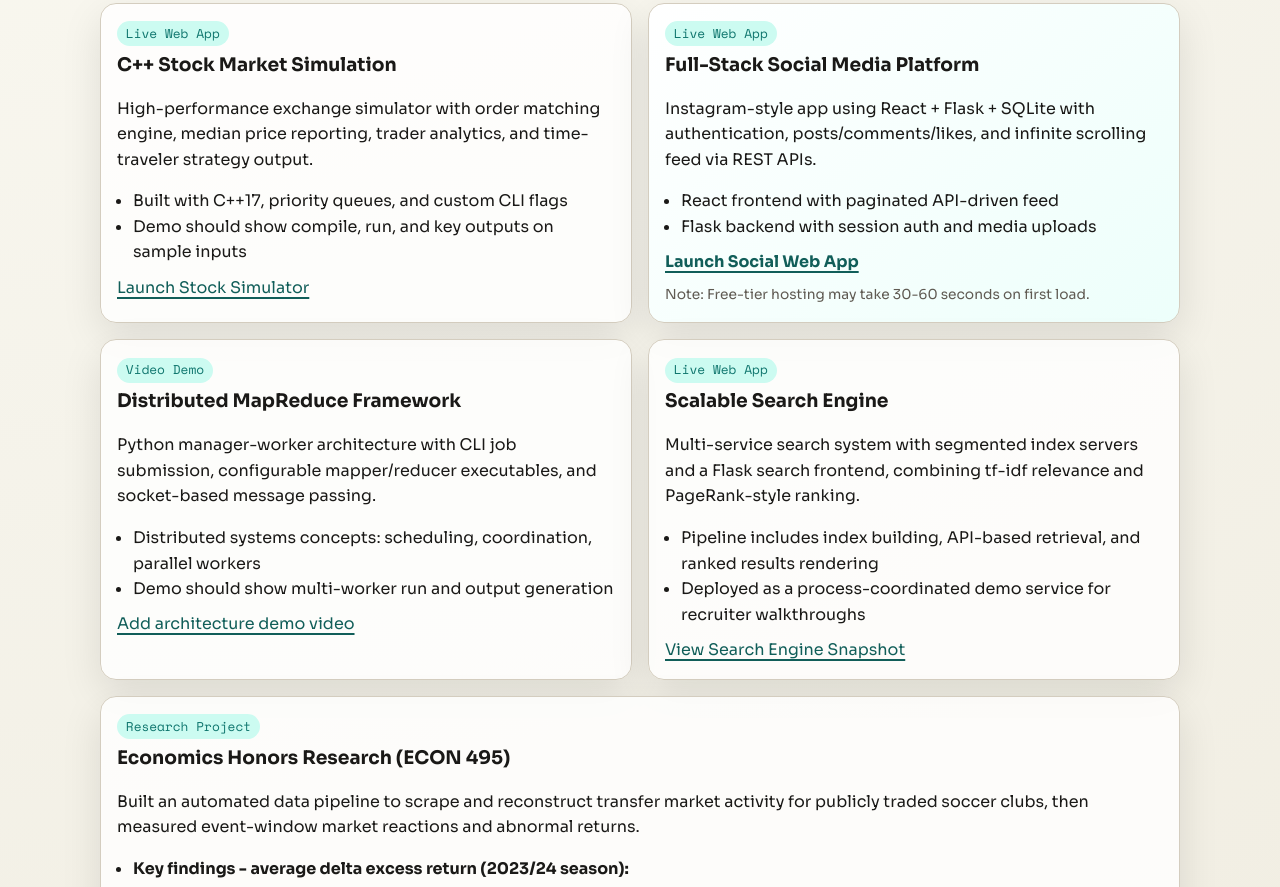
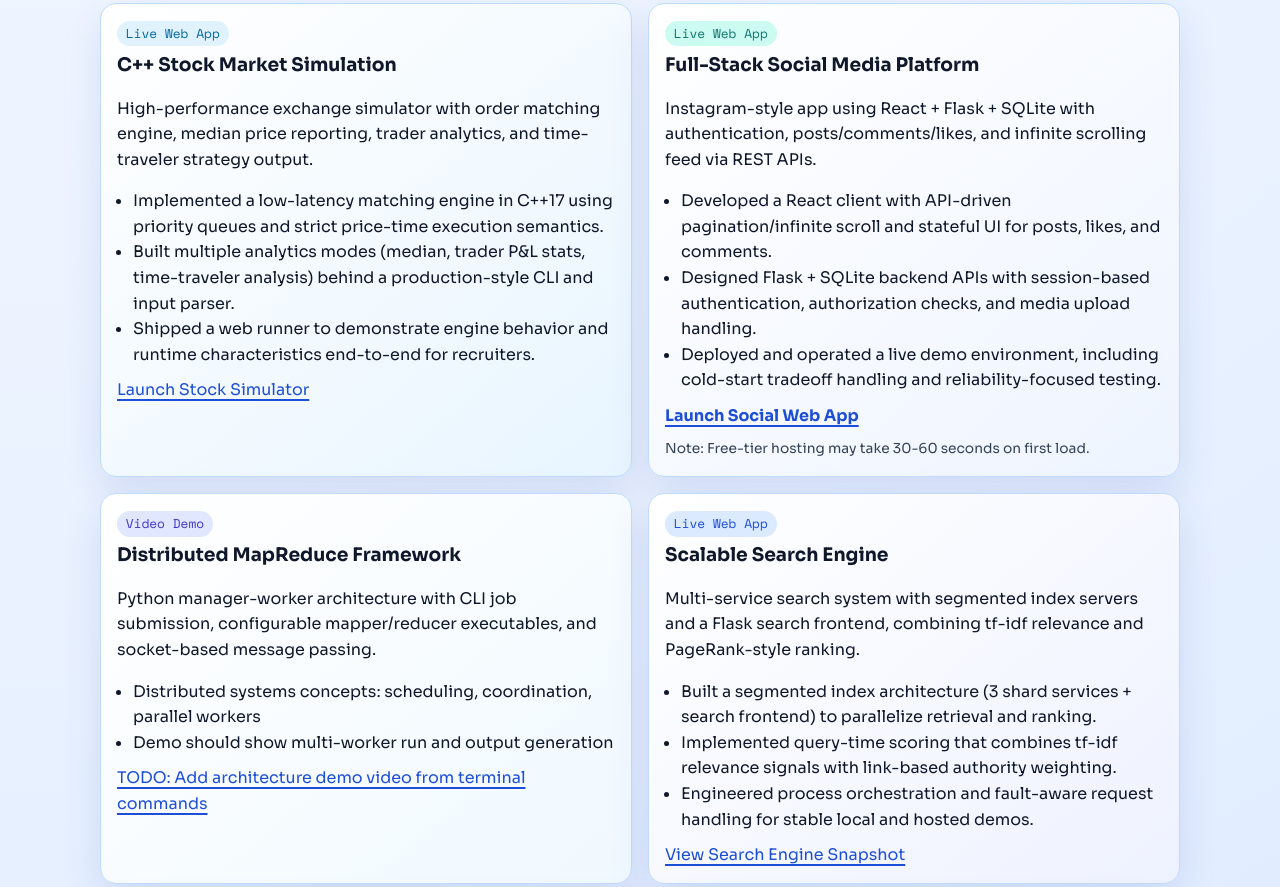
Before and after one commit to KaiwenMo1/kaiwen_portfolio, a plain HTML site: page index.html in a window 1280 px wide. Shown: the part 1181-2068 px from the top of the page. Drawn offline with nearby package versions, Linux system fonts and the light colour scheme.

Commit message:
Update website (2026-03-01 15:49:59)

```diff
--- a/index.html
+++ b/index.html
@@ -53,53 +53,56 @@
       </div>
 
       <div class="project-grid">
-        <article class="project-card">
-          <p class="tag">Live Web App</p>
+        <article class="project-card project-stock">
+          <p class="tag tag-stock">Live Web App</p>
           <h3>C++ Stock Market Simulation</h3>
           <p>High-performance exchange simulator with order matching engine, median price reporting, trader analytics, and time-traveler strategy output.</p>
           <ul>
-            <li>Built with C++17, priority queues, and custom CLI flags</li>
-            <li>Demo should show compile, run, and key outputs on sample inputs</li>
+            <li>Implemented a low-latency matching engine in C++17 using priority queues and strict price-time execution semantics.</li>
+            <li>Built multiple analytics modes (median, trader P&L stats, time-traveler analysis) behind a production-style CLI and input parser.</li>
+            <li>Shipped a web runner to demonstrate engine behavior and runtime characteristics end-to-end for recruiters.</li>
           </ul>
           <a href="https://stock-simulation-web.onrender.com" class="inline-link" target="_blank" rel="noopener noreferrer">Launch Stock Simulator</a>
         </article>
 
-        <article class="project-card emphasis">
-          <p class="tag">Live Web App</p>
+        <article class="project-card emphasis project-social">
+          <p class="tag tag-social">Live Web App</p>
           <h3>Full-Stack Social Media Platform</h3>
           <p>Instagram-style app using React + Flask + SQLite with authentication, posts/comments/likes, and infinite scrolling feed via REST APIs.</p>
           <ul>
-            <li>React frontend with paginated API-driven feed</li>
-            <li>Flask backend with session auth and media uploads</li>
+            <li>Developed a React client with API-driven pagination/infinite scroll and stateful UI for posts, likes, and comments.</li>
+            <li>Designed Flask + SQLite backend APIs with session-based authentication, authorization checks, and media upload handling.</li>
+            <li>Deployed and operated a live demo environment, including cold-start tradeoff handling and reliability-focused testing.</li>
           </ul>
           <a href="https://fullstack-social-media-jtd4.onrender.com" class="inline-link strong" target="_blank" rel="noopener noreferrer">Launch Social Web App</a>
           <p class="demo-note">Note: Free-tier hosting may take 30-60 seconds on first load.</p>
         </article>
 
-        <article class="project-card">
-          <p class="tag">Video Demo</p>
+        <article class="project-card project-mapreduce">
+          <p class="tag tag-mapreduce">Video Demo</p>
           <h3>Distributed MapReduce Framework</h3>
           <p>Python manager-worker architecture with CLI job submission, configurable mapper/reducer executables, and socket-based message passing.</p>
           <ul>
             <li>Distributed systems concepts: scheduling, coordination, parallel workers</li>
             <li>Demo should show multi-worker run and output generation</li>
           </ul>
-          <a href="#" class="inline-link">Add architecture demo video</a>
+          <a href="#" class="inline-link">TODO: Add architecture demo video from terminal commands</a>
         </article>
 
-        <article class="project-card">
-          <p class="tag">Live Web App</p>
+        <article class="project-card project-search">
+          <p class="tag tag-search">Live Web App</p>
           <h3>Scalable Search Engine</h3>
           <p>Multi-service search system with segmented index servers and a Flask search frontend, combining tf-idf relevance and PageRank-style ranking.</p>
           <ul>
-            <li>Pipeline includes index building, API-based retrieval, and ranked results rendering</li>
-            <li>Deployed as a process-coordinated demo service for recruiter walkthroughs</li>
+            <li>Built a segmented index architecture (3 shard services + search frontend) to parallelize retrieval and ranking.</li>
+            <li>Implemented query-time scoring that combines tf-idf relevance signals with link-based authority weighting.</li>
+            <li>Engineered process orchestration and fault-aware request handling for stable local and hosted demos.</li>
           </ul>
           <a href="search.html" class="inline-link">View Search Engine Snapshot</a>
         </article>
 
-        <article class="project-card full-width">
-          <p class="tag">Research Project</p>
+        <article class="project-card full-width project-research">
+          <p class="tag tag-research">Research Project</p>
           <h3>Economics Honors Research (ECON 495)</h3>
           <p>Built an automated data pipeline to scrape and reconstruct transfer market activity for publicly traded soccer clubs, then measured event-window market reactions and abnormal returns.</p>
           <ul>
@@ -148,7 +151,7 @@
       <h2>Contact</h2>
       <p>Email: <a href="mailto:kaiwenmo@umich.edu">kaiwenmo@umich.edu</a></p>
       <p>LinkedIn: <a href="https://www.linkedin.com/in/kevin-mo-702185295">https://www.linkedin.com/in/kevin-mo-702185295</a></p>
-      <p>GitHub: <a href="#">Add GitHub URL</a></p>
+      <p>GitHub: <a href="https://github.com/KaiwenMo1">Kaiwen Mo's github page</a></p>
     </section>
   </main>
 
--- a/styles.css
+++ b/styles.css
@@ -1,12 +1,12 @@
 :root {
-  --bg: #f5f3ea;
+  --bg: #eaf2ff;
   --surface: rgba(255, 255, 255, 0.7);
-  --ink: #1a1917;
-  --muted: #5f5a52;
-  --line: #d4cdbf;
-  --accent: #0f766e;
-  --accent-soft: #ccfbf1;
-  --card-shadow: 0 14px 40px rgba(22, 22, 19, 0.1);
+  --ink: #0f172a;
+  --muted: #334155;
+  --line: #bfdbfe;
+  --accent: #1d4ed8;
+  --accent-soft: #dbeafe;
+  --card-shadow: 0 14px 40px rgba(30, 64, 175, 0.12);
 }
 
 * {
@@ -21,7 +21,7 @@ body {
 
 body {
   font-family: "Sora", sans-serif;
-  background: radial-gradient(circle at top left, #fffef8 0%, var(--bg) 45%, #ece7d9 100%);
+  background: radial-gradient(circle at top left, #f8fbff 0%, var(--bg) 45%, #cfe3ff 100%);
   color: var(--ink);
   line-height: 1.6;
 }
@@ -44,7 +44,7 @@ a {
   align-items: center;
   padding: 1rem 4vw;
   backdrop-filter: blur(10px);
-  background: rgba(245, 243, 234, 0.85);
+  background: rgba(234, 242, 255, 0.88);
   border-bottom: 1px solid var(--line);
 }
 
@@ -158,7 +158,27 @@ nav a {
 }
 
 .project-card.emphasis {
-  background: linear-gradient(140deg, #ffffff 0%, #edfffb 100%);
+  background: linear-gradient(140deg, #ffffff 0%, #eef4ff 100%);
+}
+
+.project-stock {
+  background: linear-gradient(140deg, #ffffff 0%, #e8f5ff 100%);
+}
+
+.project-social {
+  background: linear-gradient(140deg, #ffffff 0%, #ecfeff 100%);
+}
+
+.project-mapreduce {
+  background: linear-gradient(140deg, #ffffff 0%, #f0f9ff 100%);
+}
+
+.project-search {
+  background: linear-gradient(140deg, #ffffff 0%, #eef2ff 100%);
+}
+
+.project-research {
+  background: linear-gradient(140deg, #ffffff 0%, #eff6ff 100%);
 }
 
 .project-card.full-width {
@@ -203,10 +223,35 @@ nav a {
   padding: 0.15rem 0.55rem;
 }
 
+.tag-stock {
+  color: #0369a1;
+  background: #e0f2fe;
+}
+
+.tag-social {
+  color: #0f766e;
+  background: #ccfbf1;
+}
+
+.tag-mapreduce {
+  color: #4338ca;
+  background: #e0e7ff;
+}
+
+.tag-search {
+  color: #1d4ed8;
+  background: #dbeafe;
+}
+
+.tag-research {
+  color: #1e40af;
+  background: #dbeafe;
+}
+
 .inline-link {
   text-decoration-thickness: 2px;
   text-underline-offset: 4px;
-  color: #115e59;
+  color: #1d4ed8;
 }
 
 .inline-link.strong {
@@ -275,6 +320,34 @@ nav a {
   margin-top: 0.5rem;
 }
 
+.fun-side-body {
+  background: radial-gradient(circle at top left, #eef6ff 0%, #dbeafe 45%, #bfdbfe 100%);
+}
+
+.fun-side-body .site-header {
+  background: rgba(219, 234, 254, 0.86);
+  border-bottom: 1px solid #93c5fd;
+}
+
+.fun-side-body .tag {
+  color: #1d4ed8;
+  background: #dbeafe;
+}
+
+.fun-side-body .inline-link {
+  color: #1d4ed8;
+}
+
+.fun-side-body .panel {
+  border-color: #93c5fd;
+  background: rgba(255, 255, 255, 0.78);
+}
+
+.fun-side-body .btn.primary {
+  background: #1d4ed8;
+  border-color: #1d4ed8;
+}
+
 .legal-note {
   margin: 0.55rem 0 0;
   font-size: 0.84rem;
@@ -302,7 +375,7 @@ nav a {
   bottom: 0;
   width: 4px;
   border-radius: 12px 0 0 12px;
-  background: linear-gradient(180deg, #0f766e 0%, #f97316 100%);
+  background: linear-gradient(180deg, #1d4ed8 0%, #60a5fa 100%);
 }
 
 .time {
@@ -344,7 +417,7 @@ nav a {
   height: 360px;
   top: -100px;
   right: -80px;
-  background: radial-gradient(circle at center, rgba(15, 118, 110, 0.24), transparent 65%);
+  background: radial-gradient(circle at center, rgba(37, 99, 235, 0.22), transparent 65%);
 }
 
 .bg-shape-2 {
@@ -352,7 +425,7 @@ nav a {
   height: 340px;
   left: -100px;
   bottom: 80px;
-  background: radial-gradient(circle at center, rgba(251, 146, 60, 0.24), transparent 65%);
+  background: radial-gradient(circle at center, rgba(96, 165, 250, 0.2), transparent 65%);
 }
 
 .reveal {
```
Also changed, not shown: my_fun_side.html (+1 -1 lines).
